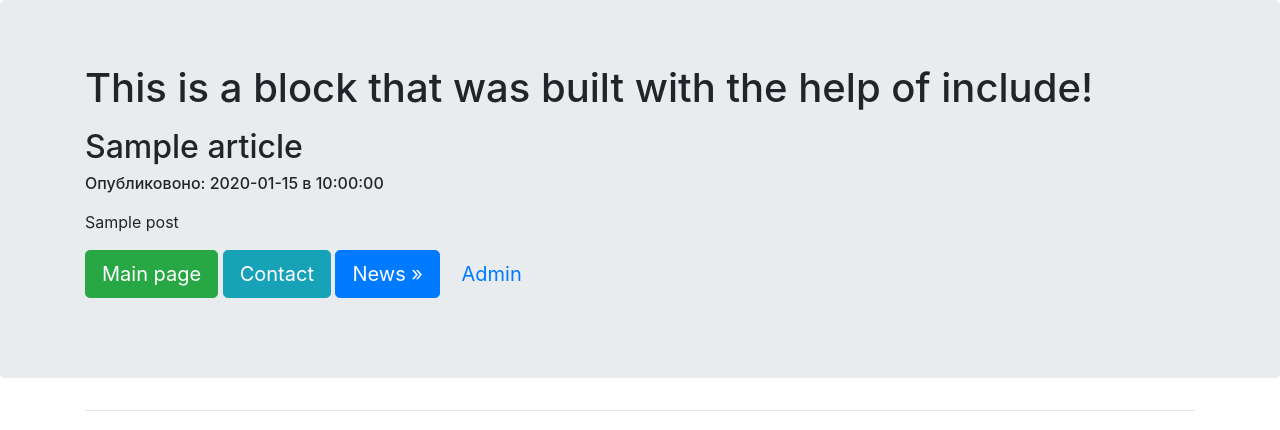
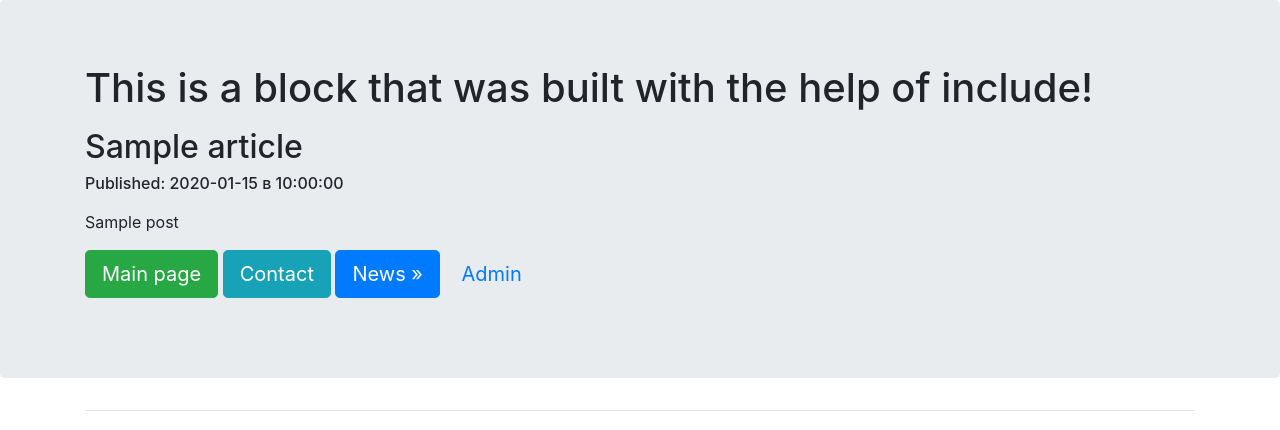
Before and after one commit to oookr/Mysite, a Django app: template news/templates/news/post.html in a window 1280 px wide. Shown: the top 430 px of the page. Run offline with Django 3.2, Linux system fonts and the light colour scheme; the template is opened without the code that fills it: most values are stand-ins (such as "Sample title", 1, 10 or a date in 2020); some libraries are stand-ins or nearby versions.

Commit message:
Translated into English

```diff
--- a/news/templates/news/post.html
+++ b/news/templates/news/post.html
@@ -2,6 +2,6 @@
 
 {% block content %}
 	<h2 class="test-info">{{articles.title}}</h2>
-	<h6 class="test-info">Опубликовоно: {{articles.date|date:"Y-m-d в H:i:s"}}</h6>
+	<h6 class="test-info">Published: {{articles.date|date:"Y-m-d в H:i:s"}}</h6>
 	<p>{{articles.post|safe|linebreaks}}</p>
 {% endblock %}
```
